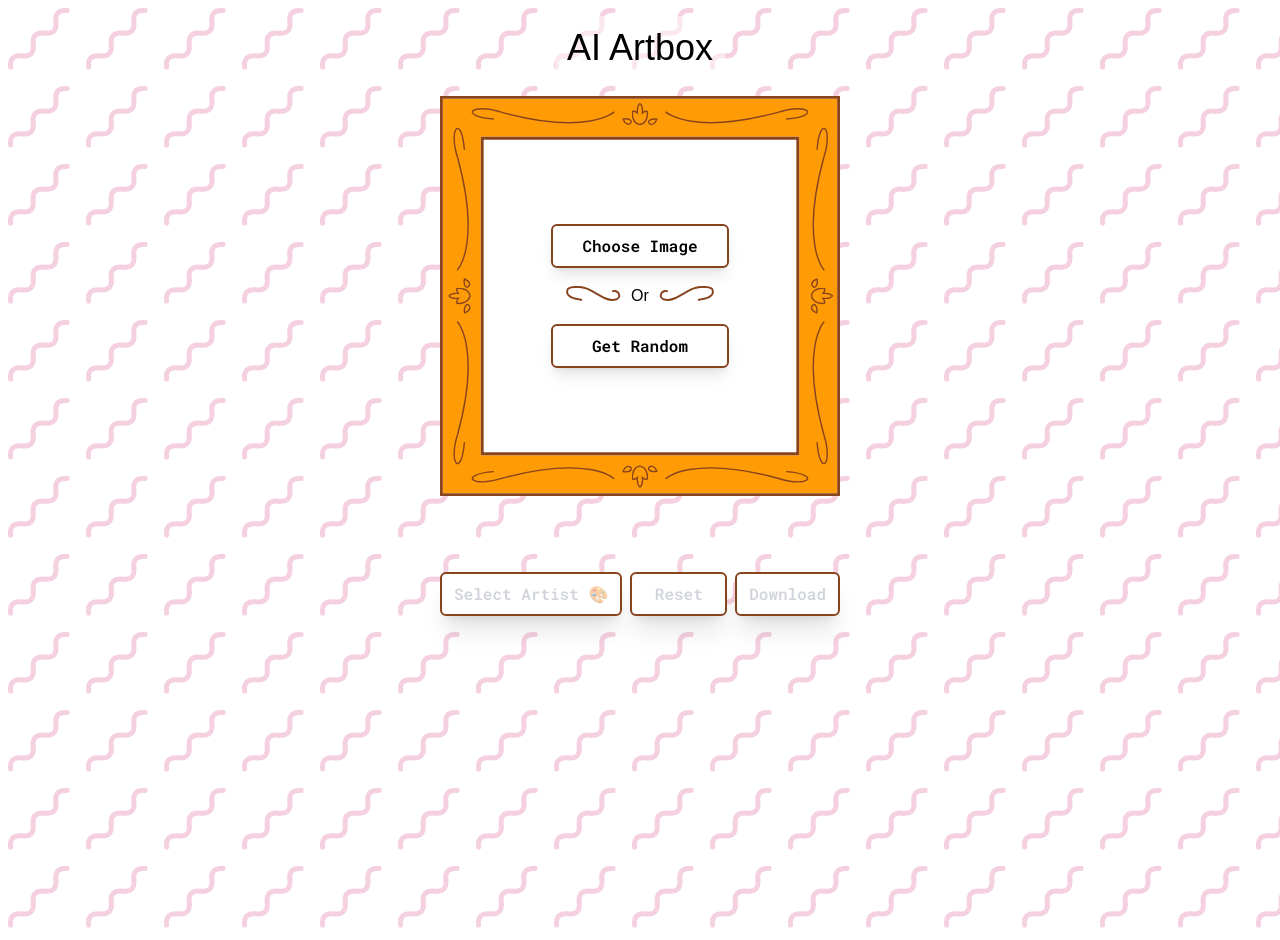
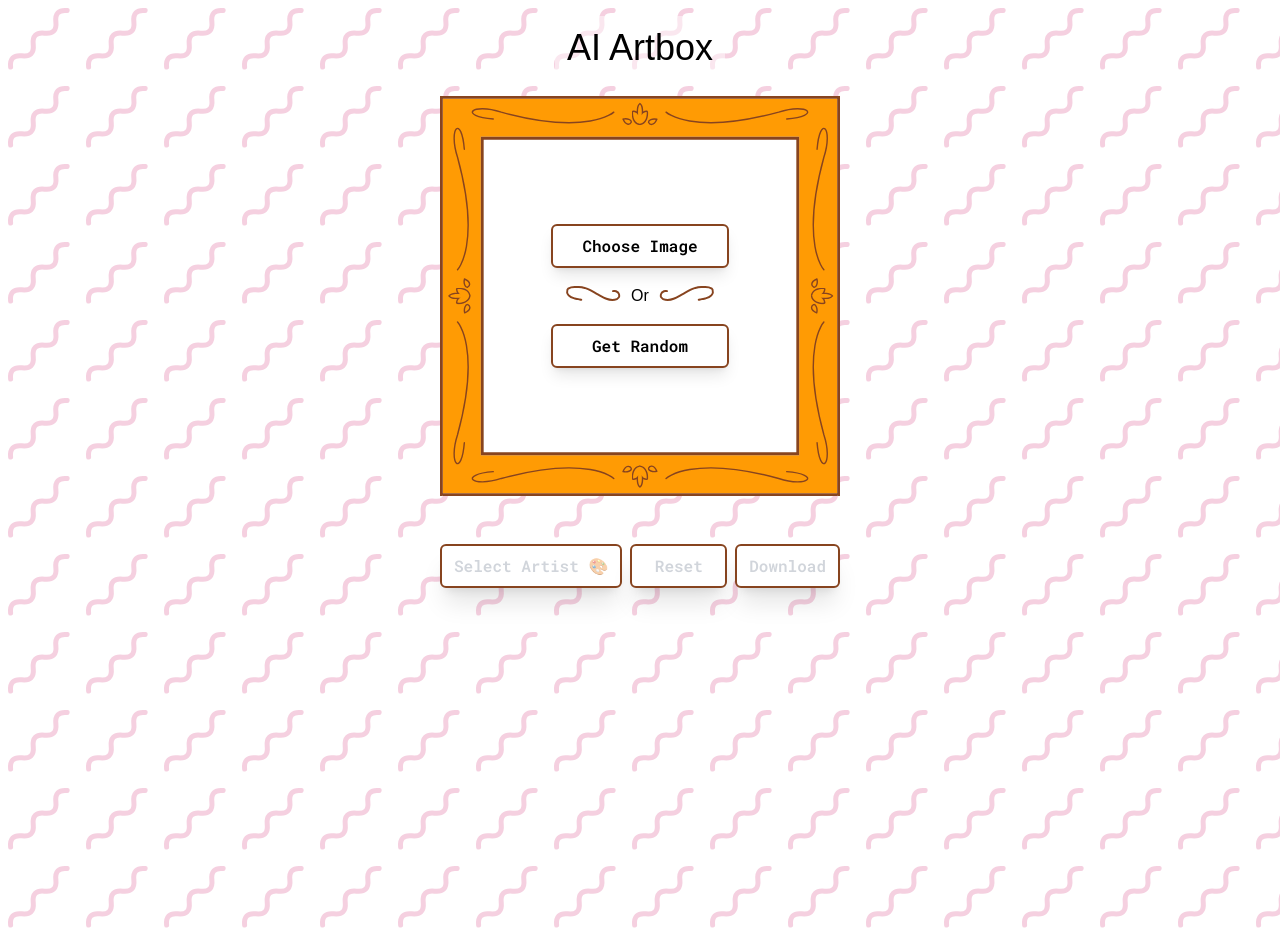
Before and after one commit to jimikara/next-ai-artbox, a Next.js app: page / in a window 1280 px wide. Built offline with nearby package versions, Linux system fonts and the light colour scheme; a web font is replaced by a local one.

Commit message:
style and layout tweaks

```diff
--- a/src/app/page.tsx
+++ b/src/app/page.tsx
@@ -13,7 +13,7 @@
       <main className='z-20 relative'>
         <div className='flex flex-col items-center justify-center'>
           <ImageProvider>
-            <Frame className='' />
+            <Frame className='2xl:mt-10' />
             <Controls />
             <Wrapper />
           </ImageProvider>
--- a/src/components/ArtistOptions.tsx
+++ b/src/components/ArtistOptions.tsx
@@ -38,7 +38,6 @@
     "lg:grid-rows-1"
   );
   const optionClasses = classNames(
-    // "bg-palette-yellow-500 p-2 rounded-lg text-center transition-colors duration-200 shadow-lg w-[100px] flex flex-col justify-center items-center justify-self-end"
     "bg-palette-yellow-500",
     "hover:bg-palette-blue-500/60",
     "p-2",
--- a/src/components/Controls.tsx
+++ b/src/components/Controls.tsx
@@ -29,7 +29,7 @@
     "flex-col",
     "lg:flex-row",
     "relative",
-    "mt-[60px]"
+    "mt-10"
   );
 
   const buttonClasses = classNames(
--- a/src/components/Loader/index.tsx
+++ b/src/components/Loader/index.tsx
@@ -71,7 +71,7 @@
       ref={containerRef}
       className='loader-is-this w-full h-full bg-white grid place-content-center bg-white-600 absolute z-30'
     >
-      <p className='bg-white p-3 z-10'>
+      <p className='bg-white/70 p-3 z-10'>
         {text}
         {dots}
       </p>
```
